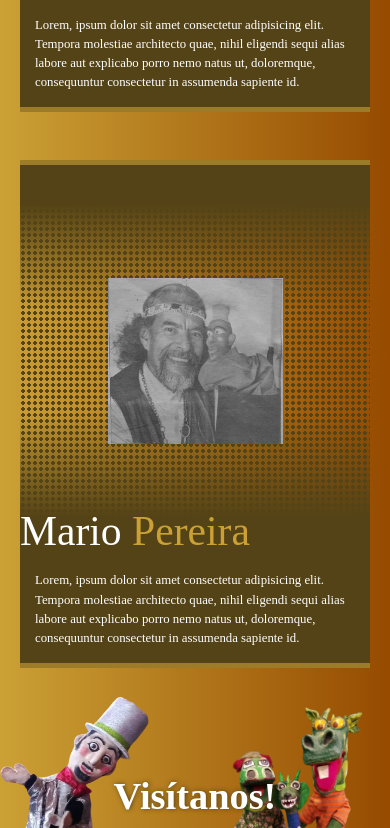
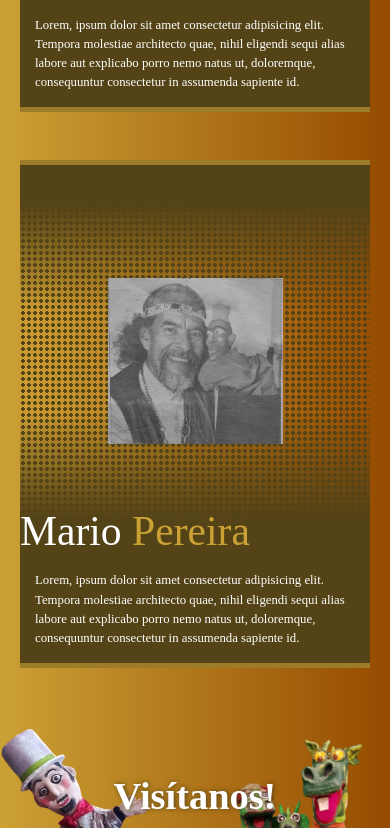
Before and after one commit to luigui29/ecomuseo-marioeddy-2, a React (Vite) app: page / in a window 390 px wide. Shown: the part 1172-2000 px from the top of the page. Built offline with nearby package versions, Linux system fonts and the light colour scheme; a web font is replaced by a local one.

Commit message:
chore: responsive titeres a max 575px

```diff
--- a/src/pages/pages.css
+++ b/src/pages/pages.css
@@ -79,11 +79,11 @@
   font-family: 'Amarante';
   background-color: var(--gcolor-5);
   border-radius: 10px;
-  overflow-x: scroll;
+  overflow-y: scroll;
   color: white;
 }
 
-.sobre-nosotros-container { margin-bottom: 100px }
+.sobre-nosotros-container { margin-bottom: 40px }
 .autor-img-col {
   background-color: transparent;
   background-image: radial-gradient(var(--gcolor-5) 40%, transparent 40%);
@@ -118,16 +118,21 @@
 .visitanos-div {
   position: relative;
   width: 100%;
+  height: 200px;
+  display: flex;
+  justify-content: center;
+  overflow: hidden;
 }
 #visitanos-titere-1 {
   position: absolute;
   z-index: 1;
+  transform: scaleX(-1);
 }
 .visitanos-text {
-  position: relative;
+  position: absolute;
   text-align: center;
   text-shadow: 1px 0 5px var(--gcolor-5);
-  padding-bottom: 50px;
+  top: 30%;
   font-size: 150px;
   z-index: 3;
 }
@@ -179,12 +184,14 @@
   .autor-img-col { width: 50%; }
 
   #visitanos-titere-1 {
-    width: 50%;
-    left: -100px;
+    width: 25%;
+    left: 40px;
+    bottom: -20px;
   }
   #visitanos-titere-2 {
-    width: 50%;
-    right: -50px;
+    width: 40%;
+    right: 40px;
+    bottom: -40px;
   }
 
   .card { border-radius: 5px 5px 0 0; }
```
